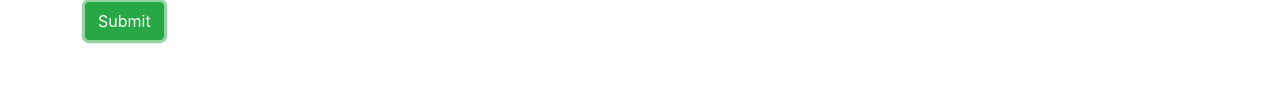
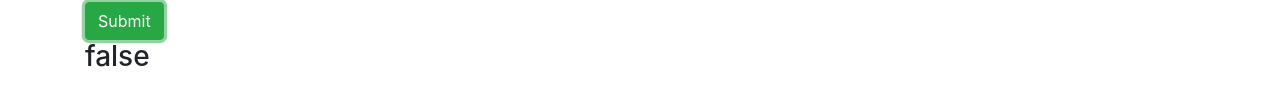
Before and after one commit to chanzlee/NodeJS-Haiku-Checker, a website built with webpack: page src/index.html in a window 1280 px wide. Both pictures are taken after typing "Sample", "Sample", "Sample" into the empty fields and a click on the button "Submit". Shown: the part 281-386 px from the top of the page. Built offline with nearby package versions, Linux system fonts and the light colour scheme.

Commit message:
finish the project

```diff
--- a/src/index.html
+++ b/src/index.html
@@ -18,10 +18,10 @@
       <button class="btn btn-success" type="submit">Submit</button>
     </form>
 
+    <div>
+      <h3><span id="result"></span></h3>
+    </div>
   </div>
 
-  <div>
-    <h3><span id="result"></span></h3>
-  </div>
 </body>
 </html>
--- a/src/main.js
+++ b/src/main.js
@@ -2,18 +2,17 @@ import $ from 'jquery';
 import 'bootstrap';
 import 'bootstrap/dist/css/bootstrap.min.css';
 import './styles.css';
-// import { Haiku } from './haiku.js';
+import { Haiku } from './haiku.js';
 
 $(document).ready(function() {
   $("#form").submit(function(event){
     event.preventDefault();
-    // let first = $("#first").val();
-    // let second = $("#second").val();
-    // let third = $("#third").val();
-    // let weekdayInstance = new Haiku(first,second,third);
-    // let weekdayInt = weekdayInstance.getDay();
+    let first = $("#first").val();
+    let second = $("#second").val();
+    let third = $("#third").val();
+    let haikuInstance = new Haiku(first,second,third);
+    let haikuResult = haikuInstance.haikuChecker();
 
-    // let result = dayOfWeekAsString(weekdayInt);
-    // $("#result").text(`${result}`);
+    $("#result").text(`${haikuResult}`);
   });
 });
```
Also changed, not shown: 1 other file.
